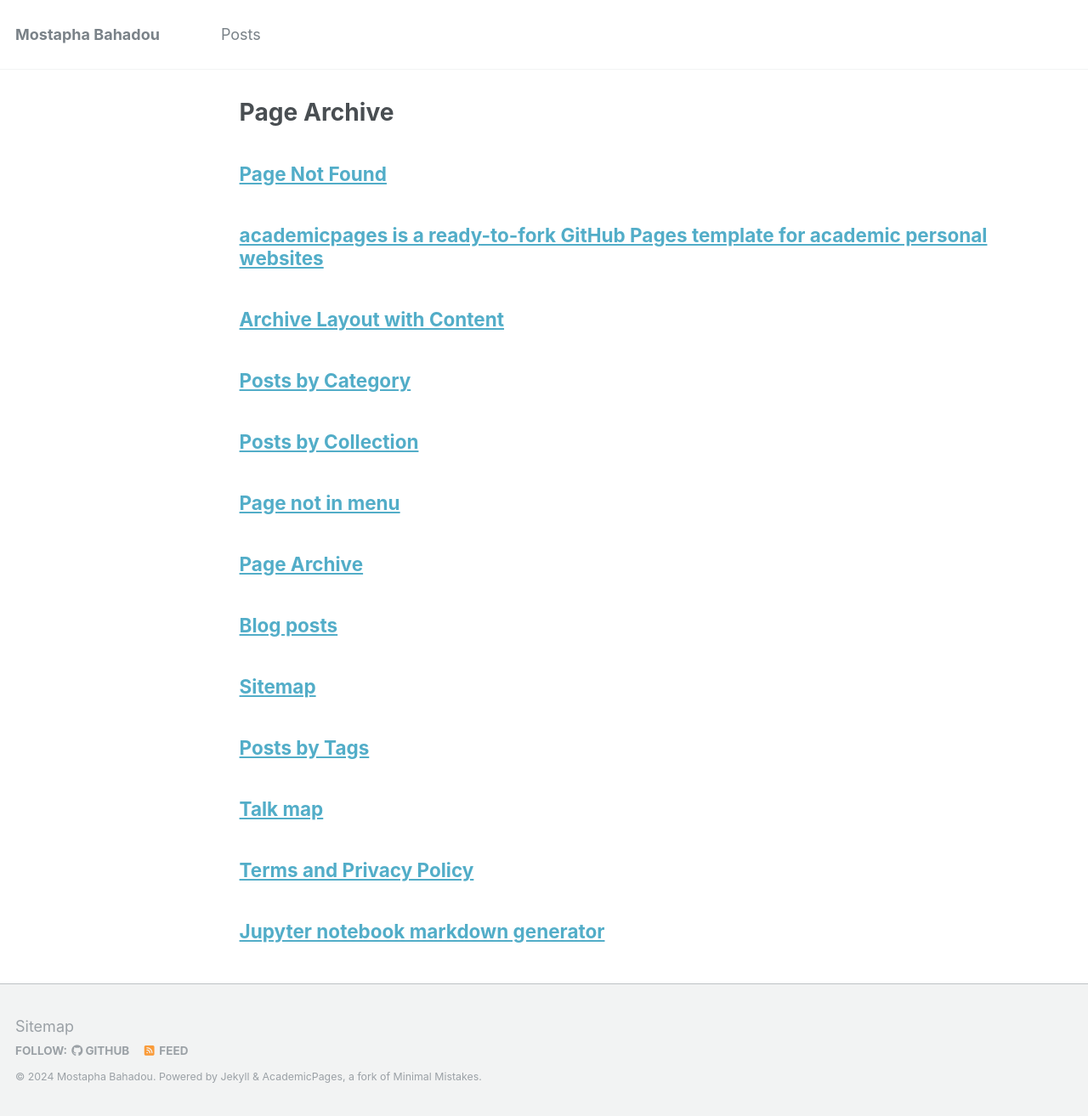
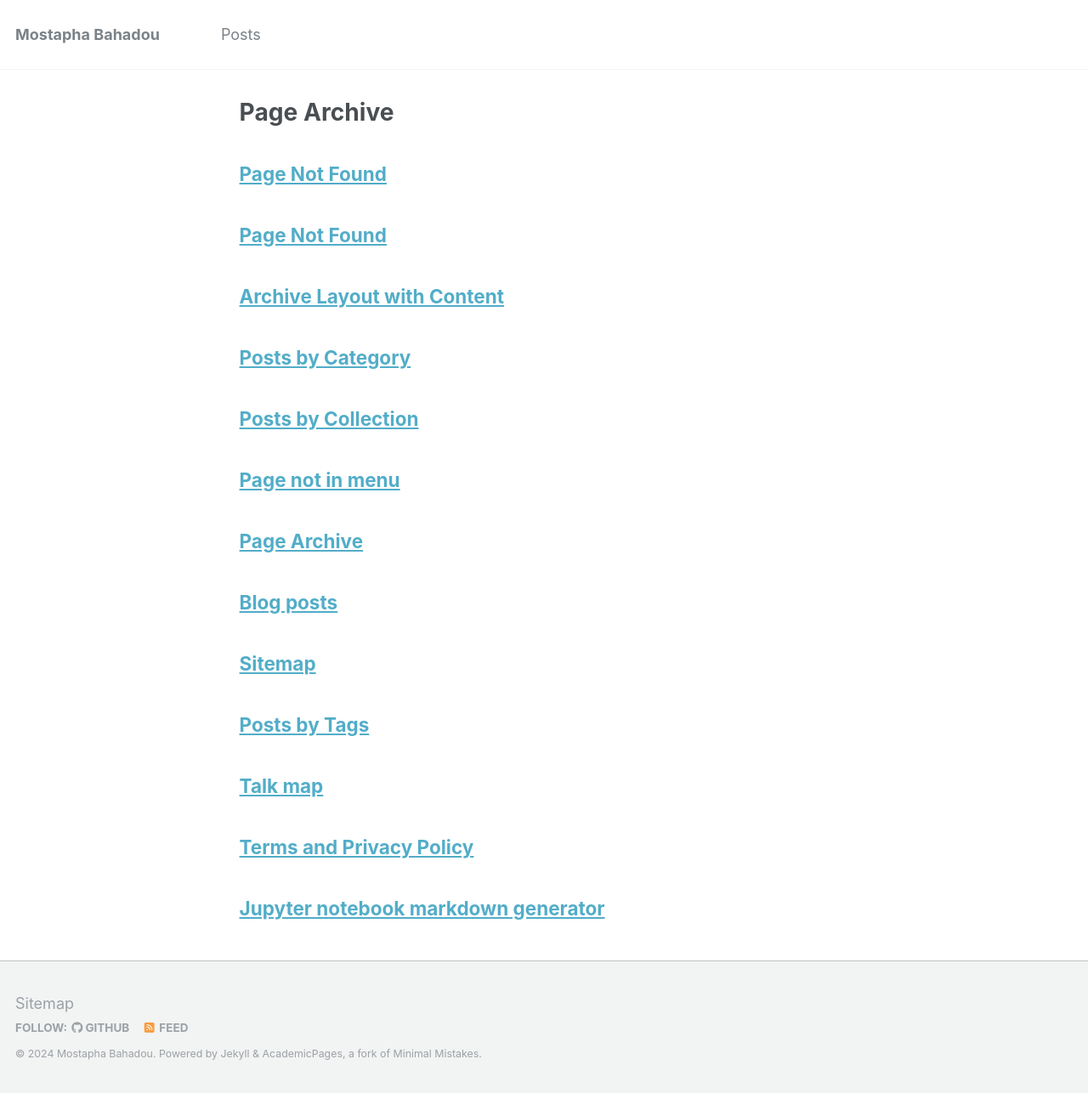
Before and after one commit to mostaphabahadou/mostaphabahadou.github.io, a Jekyll site: the page built from _pages/page-archive.html, in a window 1280 px wide. Shown: the whole page at 85% size. Built offline with Jekyll 4.4.1, drawn with Linux system fonts in a browser that asks for light colours; after the commit the page ends 1286 px from its top, so only the background shows below that.

Commit message:
Update about.md

```diff
--- a/_pages/about.md
+++ b/_pages/about.md
@@ -1,7 +1,5 @@
 ---
-permalink: /posts/
-title: "academicpages is a ready-to-fork GitHub Pages template for academic personal websites"
-author_profile: true
-redirect_from:
-  - /
+title: "Page Not Found"
+sitemap: false
+permalink: /posts.html
 ---
```
